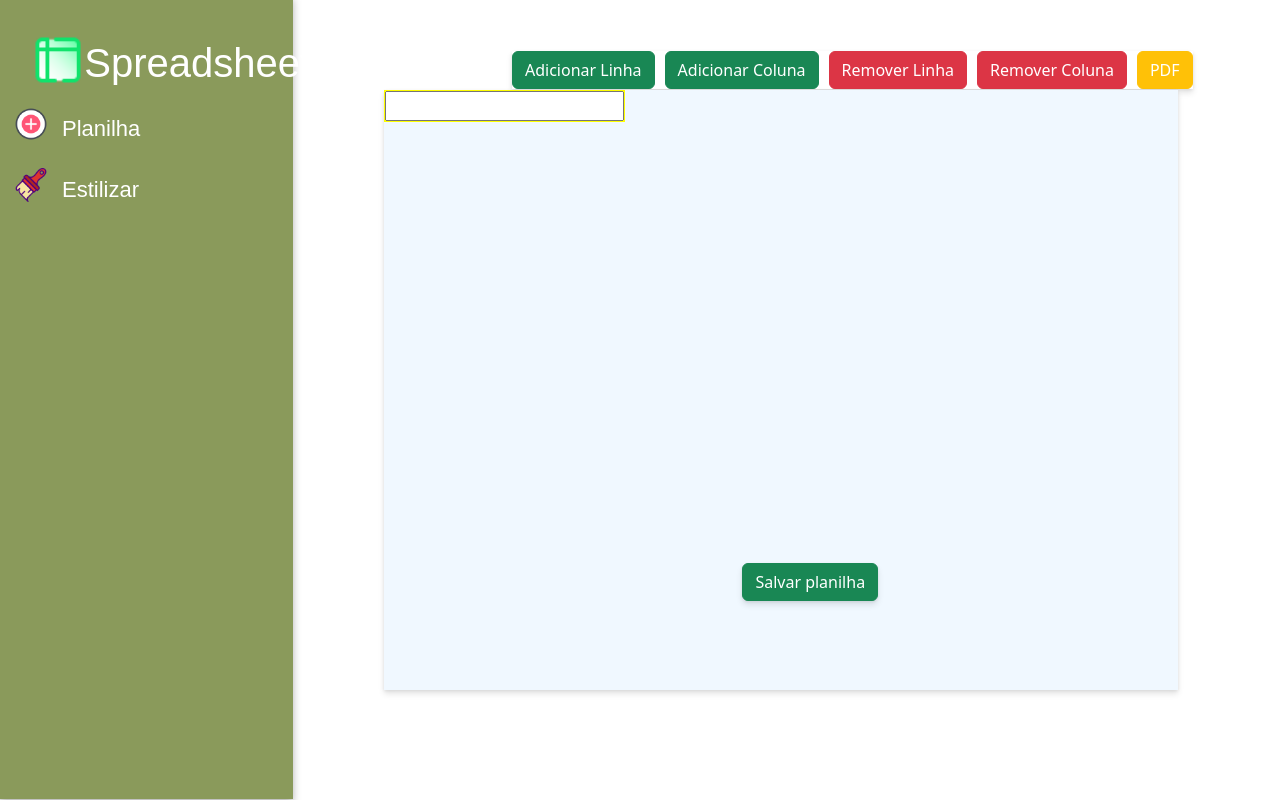
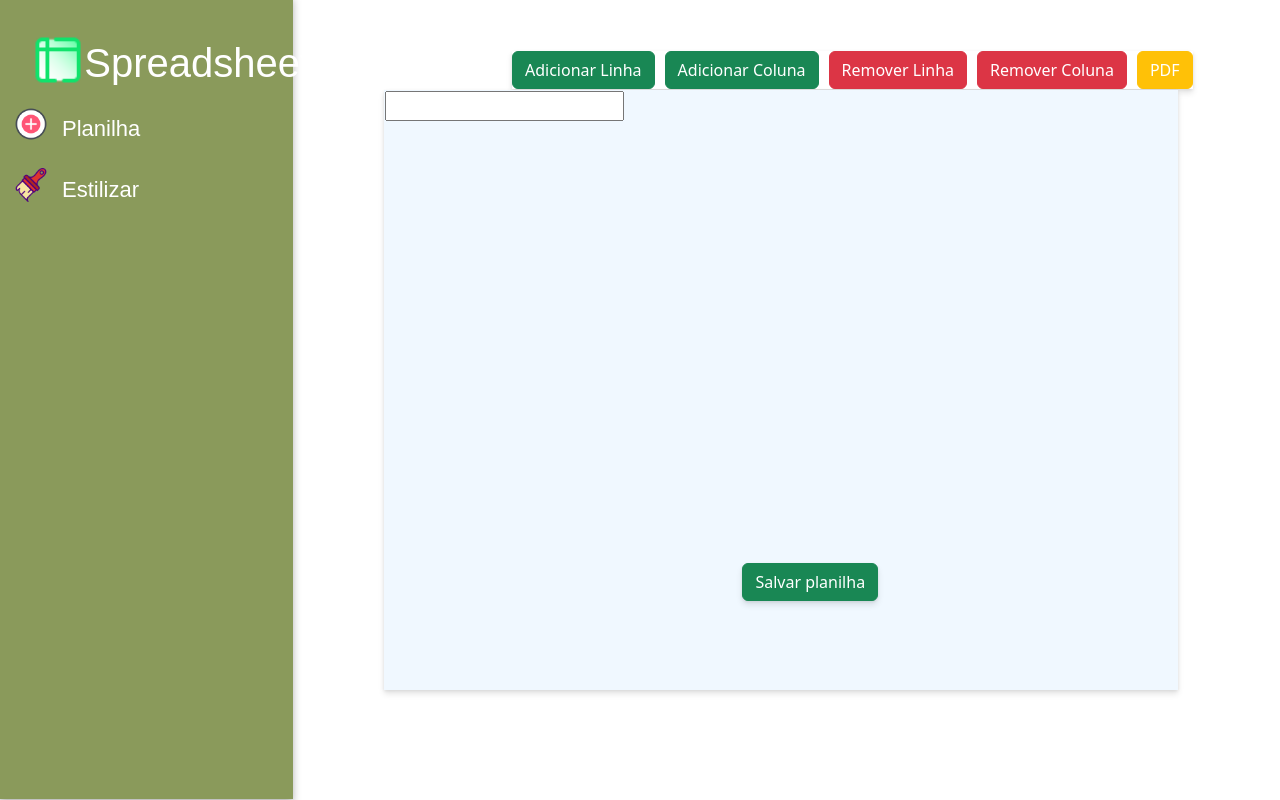
Before and after one commit to samanthavf/Spreadsheets, an Angular app: page /spreadsheet in a window 1280 px wide. Both pictures are taken after a click on the link "Planilha". Built offline with nearby package versions, Linux system fonts and the light colour scheme.

Commit message:
lastConfig vommit

```diff
--- a/src/app/home-component/home-component.component.css
+++ b/src/app/home-component/home-component.component.css
@@ -141,7 +141,3 @@ h1,h2, strong{
 #pdf{
     color: white;
 }
-
-.highlight {
-    background-color: yellow;
-  }
--- a/src/app/home-component/home-component.component.html
+++ b/src/app/home-component/home-component.component.html
@@ -53,8 +53,8 @@
         <div class="container-tabela">
 
           <table class="tabela">
-            <tr *ngFor="let row of rows; let rowIndex = index">
-              <td *ngFor="let cell of row; let colIndex = index" [ngClass]="{'highlight': rowIndex === 0}">
+            <tr *ngFor="let row of rows">
+              <td *ngFor="let cell of row">
                 <input [(ngModel)]="cell.value" />
               </td>
             </tr>
--- a/src/app/home-component/home-component.component.ts
+++ b/src/app/home-component/home-component.component.ts
@@ -51,22 +51,30 @@ planilhas() {
   }
 
   Salvar(){
-    const tabelaData = this.rows.map(row => row.map(cell => cell.value));
-    localStorage.setItem('tabelaData', JSON.stringify(tabelaData));
-    alert('Planilha salva')
-    console.log('Dados salvos no localStorage:', tabelaData);
+    const tabelaData: string[][] = this.rows.map((row: Cell[]) =>
+    row.map((cell: Cell) => cell.value)
+  );
+  localStorage.setItem('tabelaData', JSON.stringify(tabelaData));
+  alert('Planilha salva');
+  console.log('Dados salvos no localStorage:', tabelaData);
   }
 
   downloadPDF() {
     const doc = new jsPDF();
-    const table = document.querySelector('.container-tabela');
-    if (table) {
-      const tempTable = table.querySelector('table');
+    const tabelaData = localStorage.getItem('tabelaData');
+    if (tabelaData) {
+      const rows: string[][] = JSON.parse(tabelaData);
+      const formattedData = rows.map((row: string[]) =>
+        row.map((cell: string) => cell || '')
+      );
 
-      if (tempTable) {
-        doc.autoTable({ html: tempTable });
-        doc.save('planilha.pdf');
-      }
+      doc.autoTable({
+        head: [formattedData[0]], // Cabeçalho da tabela (primeira linha)
+        body: formattedData.slice(1), // Corpo da tabela (resto das linhas)
+      });
+      doc.save('planilha.pdf');
+    } else {
+      console.error('Nenhuma tabela encontrada no localStorage.');
+    }
     }
   }
-}
```
